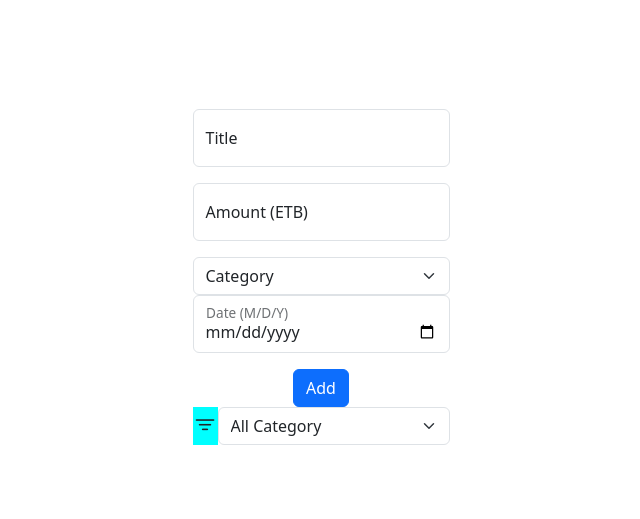
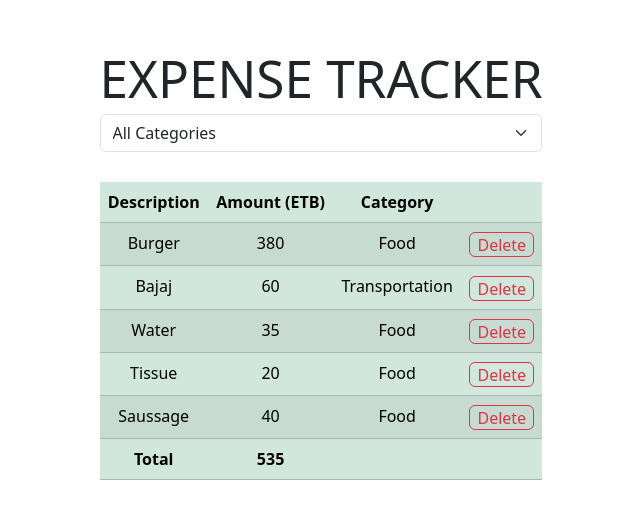
Before and after one commit to matusalasana/expense-tracker, a React (Vite) app in the folder expense-tracker-react-app/: page / in a window 1280 px wide. Shown: the part 127-646 px from the top of the page, without its empty margins (319-959 px from the left). Built offline with nearby package versions, Linux system fonts and the light colour scheme.

Commit message:
expense list and deleting them plus filtering them is done!

```diff
--- a/expense-tracker-react-app/src/App.tsx
+++ b/expense-tracker-react-app/src/App.tsx
@@ -1,10 +1,31 @@
 import './App.css'
-import ExpenseTracker from './ExpenseTracker';
+import { useState } from 'react';
+import ExpenseListGroup from './ExpenseListGroup';
+import ExpenseFilter from './ExpenseFilter';
 
 function App() {
+  const [selectedCategory,setSelectedCategory]=useState<String>("")
+  const [expenses,setExpenses]=useState([
+    {id:1,title:'Burger',amount:380,category:'Food'},
+    {id:2,title:'Bajaj',amount:60,category:'Transportation'},
+    {id:3,title:'Water',amount:35,category:'Food'},
+    {id:4,title:'Tissue',amount:20,category:'Food'},
+    {id:5,title:'Saussage',amount:40,category:'Food'}
+  ])
+
+  const visibleExpenses = selectedCategory
+  ? expenses.filter(e => e.category == selectedCategory)
+  : expenses;
+
   return (
     <>
-    <ExpenseTracker/>
+    <h1>EXPENSE TRACKER</h1>
+      <div className="mb-3">
+        <ExpenseFilter onSelectCategory={category=>setSelectedCategory(category)}/>
+      </div>
+    <ExpenseListGroup expenses={visibleExpenses} onDelete={(id)=>setExpenses(expenses.filter((e)=>e.id !== id,0))}/>
+
+
     </>
   )
 }
--- /dev/null
+++ b/expense-tracker-react-app/src/ExpenseFilter.tsx
@@ -0,0 +1,21 @@
+
+interface props{
+    onSelectCategory:(category:String)=>void
+}
+
+function ExpenseFilter({onSelectCategory}:props) {
+  return (
+    <div>
+        <select aria-label="Default select example" onChange={(event)=>onSelectCategory(event.target.value)} className="form-select">
+            <option value="">All Categories</option>
+            <option value="Food">Food</option>
+            <option value="Transportation">Transportation</option>
+            <option value="Entertainment">Entertainment</option>
+            <option value="School">School</option>
+            <option value="Other">Other</option>
+        </select>
+    </div>
+  )
+}
+
+export default ExpenseFilter
--- /dev/null
+++ b/expense-tracker-react-app/src/ExpenseListGroup.tsx
@@ -0,0 +1,47 @@
+
+interface Expense{
+    id:number;
+    title:String;
+    amount:number;
+    category:String
+}
+
+interface props{
+    expenses:Expense[];
+    onDelete:(id:number)=>void
+}
+
+function ExpenseListGroup({expenses,onDelete}:props) {
+    if (expenses.length==0) return null
+  return (
+    <table className="table table-success table-striped">
+        <thead>
+            <tr>
+            <th scope="col">Description</th>
+            <th scope="col">Amount (ETB)</th>
+            <th scope="col">Category</th>
+            <th scope="col"></th>
+            </tr>
+        </thead>
+        <tbody>
+            {expenses.map(expense=>
+            <tr key={expense.id}>
+            <td scope="col">{expense.title}</td>
+            <td scope="col">{expense.amount}</td>
+            <td scope="col">{expense.category}</td>
+            <td scope="col"><button onClick={()=>onDelete(expense.id)} className="btn btn-outline-danger" type="button">Delete</button></td>
+            </tr>)}
+        </tbody>
+        <tfoot>
+            <tr>
+                <th>Total</th>
+                <th>{expenses.reduce((counter,expense)=>expense.amount+counter,0)}</th>
+                <td></td>
+                <td></td>
+            </tr>
+        </tfoot>
+    </table>
+  )
+}
+
+export default ExpenseListGroup
--- a/expense-tracker-react-app/src/ExpenseTracker.tsx
+++ /dev/null
@@ -1,101 +0,0 @@
-import { useRef, useState, type ReactNode } from "react"
-
-interface props{
-    title:String,
-    amount:number,
-    category:ReactNode,
-    date:ReactNode
-}
-
-function ExpenseTracker() {
-
-    const titileRef=useRef<HTMLInputElement>(null)
-    const amountRef=useRef<HTMLInputElement>(null)
-    const categoryRef=useRef<HTMLSelectElement>(null)
-    const dateRef=useRef<HTMLInputElement>(null)
-    const [visibility,setVisibility]=useState(false)
-
-
-
-    const catagoryHandler=()=> {if (categoryRef.current!==null){
-        const selectedOption=[...categoryRef.current.value]
-        selectedOption.map(item=><h1>{item}</h1>)
-        categoryRef.current!.value=""}}
-
-
-  return (
-    <div>
-        <h1></h1>
-    <form>
-
-        <div className="form-floating mb-3">
-            <input ref={titileRef} type="text" className="form-control" id="text" placeholder="name@example.com"/>
-            <label>Title</label>
-        </div>
-
-        <div className="form-floating mb-3">
-            <input ref={amountRef} type="number" className="form-control" id="amount" placeholder="name@nexample.com"/>
-            <label>Amount (ETB)</label>
-        </div>
-
-        <select onChange={(e)=>categoryRef.current?.value==e.target.value} ref={categoryRef} className="form-select" aria-label="Default select example">
-            <option selected>Category</option>
-            <option value="Food">Food</option>
-            <option value="Transport">Transport</option>
-            <option value="School">School</option>
-            <option value="Entertiment">Entertiment</option>
-            <option value="Others">Others</option>
-        </select>
-
-        <div className="form-floating mb-3">
-            <input ref={dateRef} type="date" className="form-control" id="date" placeholder="name@nexample.com"/>
-            <label>Date (M/D/Y)</label>
-        </div>
-
-        <button onClick={()=>
-            (catagoryHandler(),setVisibility(true),amountRef.current!.value="")} type="button" className="btn btn-primary">Add</button>
-
-    </form>
-
-
-    <div className="cata-selection">
-        <i className="bi bi-filter"></i>
-        <select className="form-select" aria-label="Default select example">
-            <option selected> All Category</option>
-            <option value="Food">Food</option>
-            <option value="Transport">Transport</option>
-            <option value="School">School</option>
-            <option value="Entertiment">Entertiment</option>
-            <option value="Others">Others</option>
-        </select>
-    </div>
-
-
-
-    {visibility && <table className="table table-success table-striped">
-        <thead>
-            <tr>
-            <th scope="col">Title</th>
-            <th scope="col">Amount</th>
-            <th scope="col">Category</th>
-            <th scope="col">Date</th>
-            <th scope="col"></th>
-            </tr>
-        </thead>
-        <tbody>
-            <tr>
-            <td>{titileRef.current?.value}</td>
-            <td>{amountRef.current?.value}ETB</td>
-            <td>{categoryRef.current?.value}</td>
-            <td>{dateRef.current?.value.toString()}</td>
-            <td><button type="button" className="btn btn-outline-danger">Delete</button></td>
-            </tr>
-        </tbody>
-    </table>}
-
-
-</div>
-  )
-}
-
-export default ExpenseTracker
```
